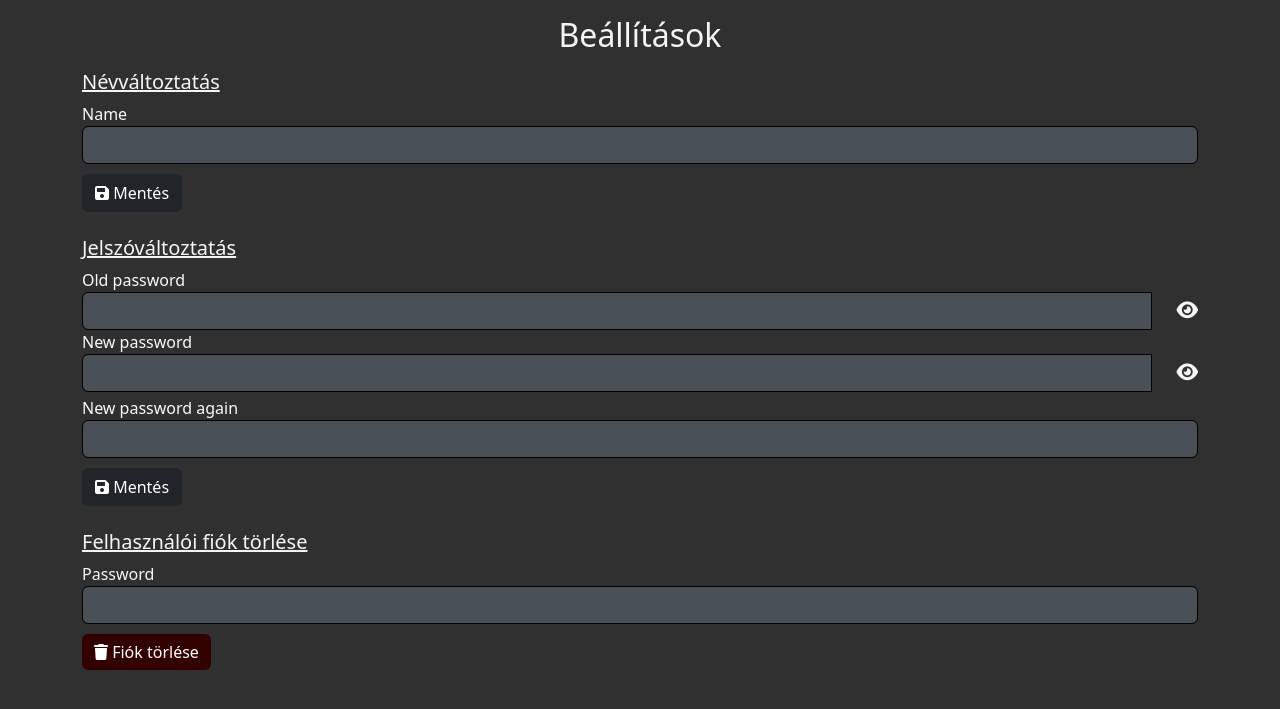
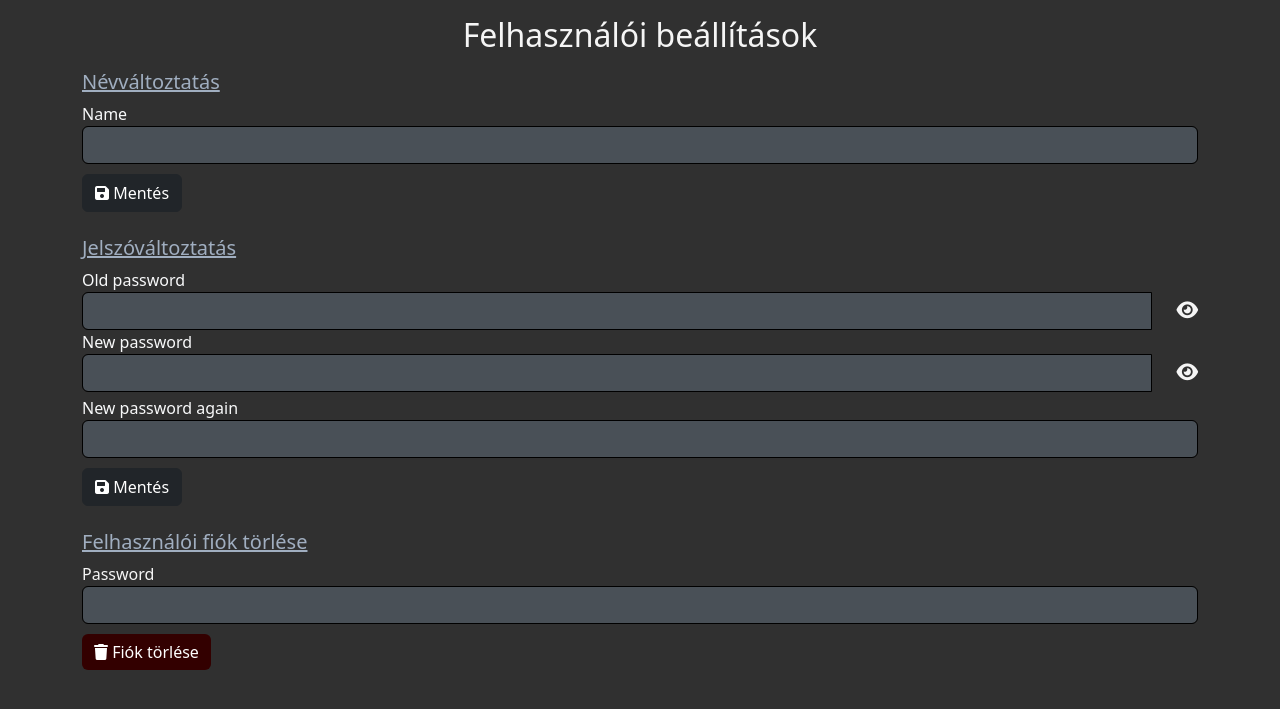
Before and after one commit to zemendaniel/flask-starter, a Python web app: template templates/users/settings.html in a window 1280 px wide. Shown: the part 56-765 px from the top of the page. Run offline with Jinja, Linux system fonts and the light colour scheme; the template is opened without the code that fills it, so the values that code supplies are empty, except form fields; form fields are guessed from the names that the template uses.

Commit message:
general improvements

```diff
--- a/blueprints/security/routes.py
+++ b/blueprints/security/routes.py
@@ -34,7 +34,7 @@ def login():
         user = UserRepository.find_by_name(form.name.data.strip())
         if user is not None and user.check_password(form.password.data):
             session['user_id'] = user.id
-            flash('Sikeresen bejelentkezve!', 'success')
+            flash('Sikeresen bejeltkezett!', 'success')
             if request.args.get('redirect') is not None and urlsplit(request.args.get('redirect')).netloc == '':
                 response = redirect(request.args.get('redirect'))
             else:
--- a/hasznos_dolgok.txt
+++ b/hasznos_dolgok.txt
@@ -5,4 +5,4 @@ AKINEK NEM MŰKÖDIK A DEBUGGING EZT ÍRJA BE:
 mklink /J C:\PyCharm "C:\Program Files\JetBrains\PyCharm2023.3"
 Utána pedig a PyCharm parancsikonban a target: C:\PyCharm\bin\pycharm64.exe - a start in pedig C:\PyCharm\bin
 
-Richtext, custom html escape dolgok: https://chatgpt.com/c/67212c6c-d1d8-8000-87cd-d8b74ba0975f
+Richtext, custom html escape dolgok: https://chatgpt.com/share/67238221-5e80-8000-9988-9e8f6b183371
--- a/static/css/styles.css
+++ b/static/css/styles.css
@@ -194,9 +194,8 @@ form input[type="checkbox"] {
     box-shadow: none;
 }
 
-.small-gray {
+.small-text {
     font-size: 0.9rem;
-    color: #a0aec0;
 }
 .card{
     background-color: #d71212;
@@ -233,3 +232,7 @@ form input[type="checkbox"] {
     margin-bottom: 10px;
     font-weight: 600;
 }
+
+.gray-text {
+    color: #a0aec0;
+}
--- a/templates/base.html
+++ b/templates/base.html
@@ -23,8 +23,8 @@
                         <i class="fa-solid fa-user"></i> <strong class="ms-1">{{ g.user.name }}</strong>
                     </a>
                     <ul class="dropdown-menu dropdown-menu-dark" aria-labelledby="userDropdown">
-                        <li class="mb-1 border rounded">
-                            <div class="dropdown-item text-light bg-transparent border-0"><i class="fa-solid fa-id-badge me-1"></i> Szerepkör: {{ g.user.role_hun }}</div>
+                        <li class="mb-1 ms-3 gray-text">
+                            <div><i class="fa-solid fa-id-badge me-1"></i> {{ g.user.role_hun }}</div>
                         </li>
                         <li class="mb-1">
                             <a href="{{ url_for('pages.settings') }}" class="dropdown-item text-light bg-transparent border-0"><i class="fa-solid fa-user-gear me-1"></i> Felhasználói beállítások</a>
--- a/templates/posts/form.html
+++ b/templates/posts/form.html
@@ -29,7 +29,7 @@
 
         {% if not create %}
             <form action="{{ url_for('posts.delete', post_id=post.id) }}" method="post"
-                  onsubmit='return confirm("Biztosan törlöd?")' class="d-inline">
+                  onsubmit='return confirm("Biztosan törli?")' class="d-inline">
                 <input type="hidden" name="csrf_token" value="{{ csrf_token() }}">
                 <button type="submit" class="btn btn-dark mx-2">
                     <i class="fa-solid fa-trash-can"></i> Törlés
@@ -42,7 +42,7 @@
     let changed = false;
     function confirmChanges(){
         if (changed === true){
-            return confirm("Biztosan kilépsz? Nem mentett módosítások vannak.");
+            return confirm("Biztosan kilép? Nem mentett módosítások vannak.");
         }
         return true;
     }
--- a/templates/posts/post.html
+++ b/templates/posts/post.html
@@ -1,5 +1,5 @@
 <div class="post">
-    <div class="small-gray">
+    <div class="small-text gray-text">
         Szerző: {{ post.author.name }}
     </div>
 
@@ -11,7 +11,7 @@
 
             <a href="{{ url_for('posts.edit', post_id=post.id) }}" class="btn btn-dark me-1"><i class="fas fa-edit"></i> Szerkesztés</a>
             <form action="{{ url_for('posts.delete', post_id=post.id) }}" method="post"
-                  onsubmit='return confirm("Biztosan törlöd?")'>
+                  onsubmit='return confirm("Biztosan törli?")'>
                 <input type="hidden" name="csrf_token" value="{{ csrf_token() }}">
                 <button type="submit" class="btn btn-primary-dark"><i class="fas fa-trash"></i> Törlés</button>
             </form>
--- a/templates/users/list.html
+++ b/templates/users/list.html
@@ -31,7 +31,7 @@
             </form>
 
             <form action="{{ url_for('users.delete', user_id=user.id) }}" method="post"
-                  onsubmit='return confirm("Biztosan törlöd? ({{ user.name }})")' class="d-inline">
+                  onsubmit='return confirm("Biztosan törli? ({{ user.name }})")' class="d-inline">
                 <input type="hidden" name="csrf_token" value="{{ csrf_token() }}">
                      <button id="torles"  type="submit" class=" btn btn-secondary mx-2 mt-3">
                         <i class="fas fa-trash"></i> Törlés
--- a/templates/users/settings.html
+++ b/templates/users/settings.html
@@ -2,14 +2,18 @@
 
 {% block title %}Beállítások{% endblock %}
 
+{% block head %}
+
+{% endblock %}
+
 {% block heading %}
-    {% with heading_content="Beállítások" %}
+    {% with heading_content="Felhasználói beállítások" %}
         {% include "heading.html" %}
     {% endwith %}
 {% endblock %}
 
 {% block main %}
-    <h5><u>Névváltoztatás</u></h5>
+    <h5 class="gray-text"><u>Névváltoztatás</u></h5>
     <form method="post" action="{{ url_for('users.user_settings') }}">
         {{ user_settings_form.csrf_token(id=False) }}
 
@@ -23,7 +27,7 @@
         </div>
     </form>
 
-    <h5><u>Jelszóváltoztatás</u></h5>
+    <h5 class="gray-text"><u>Jelszóváltoztatás</u></h5>
     <form method="post" action="{{ url_for('users.password_reset') }}">
         {{ user_password_form.csrf_token(id=False) }}
         <div class="form-group mb-1">
@@ -55,8 +59,8 @@
     </form>
 
     {% if not g.user.is_super_admin %}
-        <h5><u>Felhasználói fiók törlése</u></h5>
-        <form method="post" action="{{ url_for('users.delete_self') }}">
+        <h5 class="gray-text"><u>Felhasználói fiók törlése</u></h5>
+        <form method="post" action="{{ url_for('users.delete_self') }}" onsubmit="return confirm('Biztosan törli a felhasználói fiókját?')">
         {{ user_delete_form.csrf_token(id=False) }}
         {{ user_delete_form.password.label }}
         <div class="form-group">
```
Also changed, not shown: app.py (+3 -28 lines), blueprints/pages/__init__.py (+30 -2 lines), templates/errors/400.html (added, +11 -0 lines), templates/pages/site-settings.html (+5 -5 lines).
